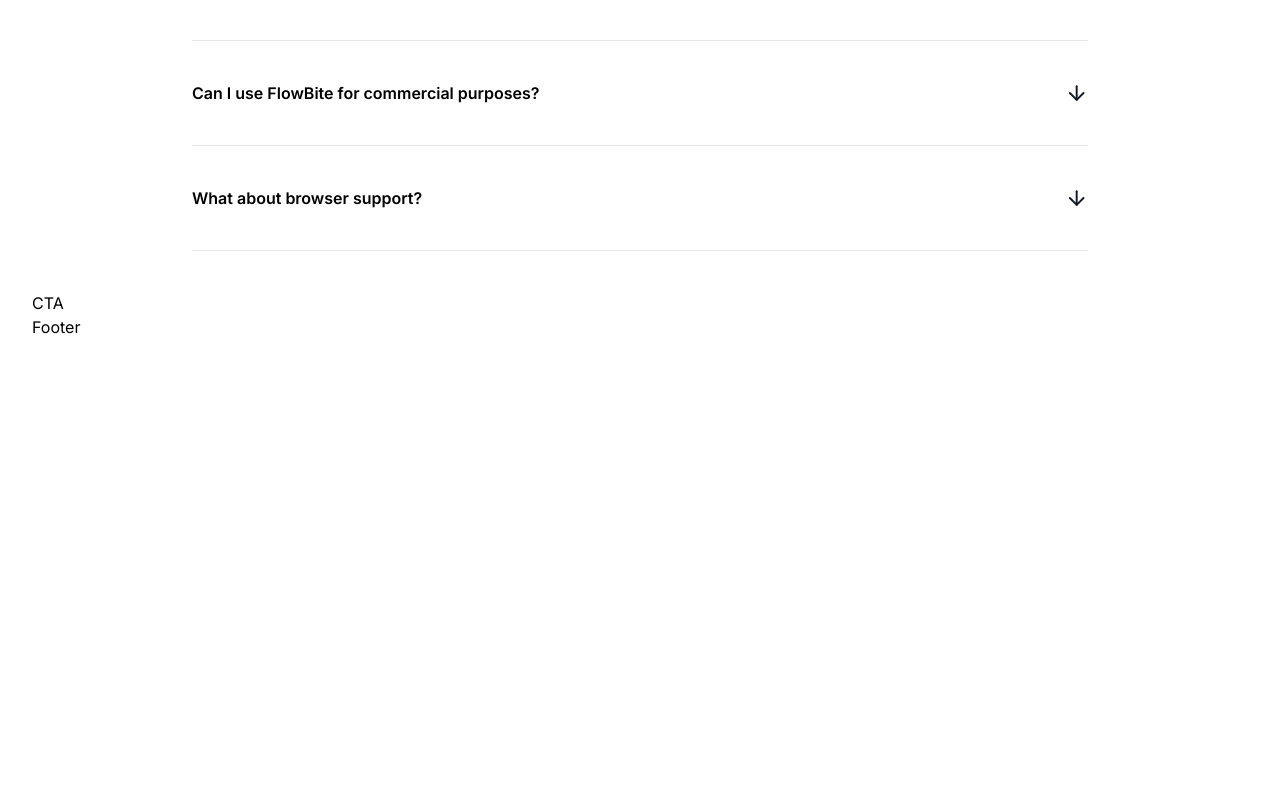
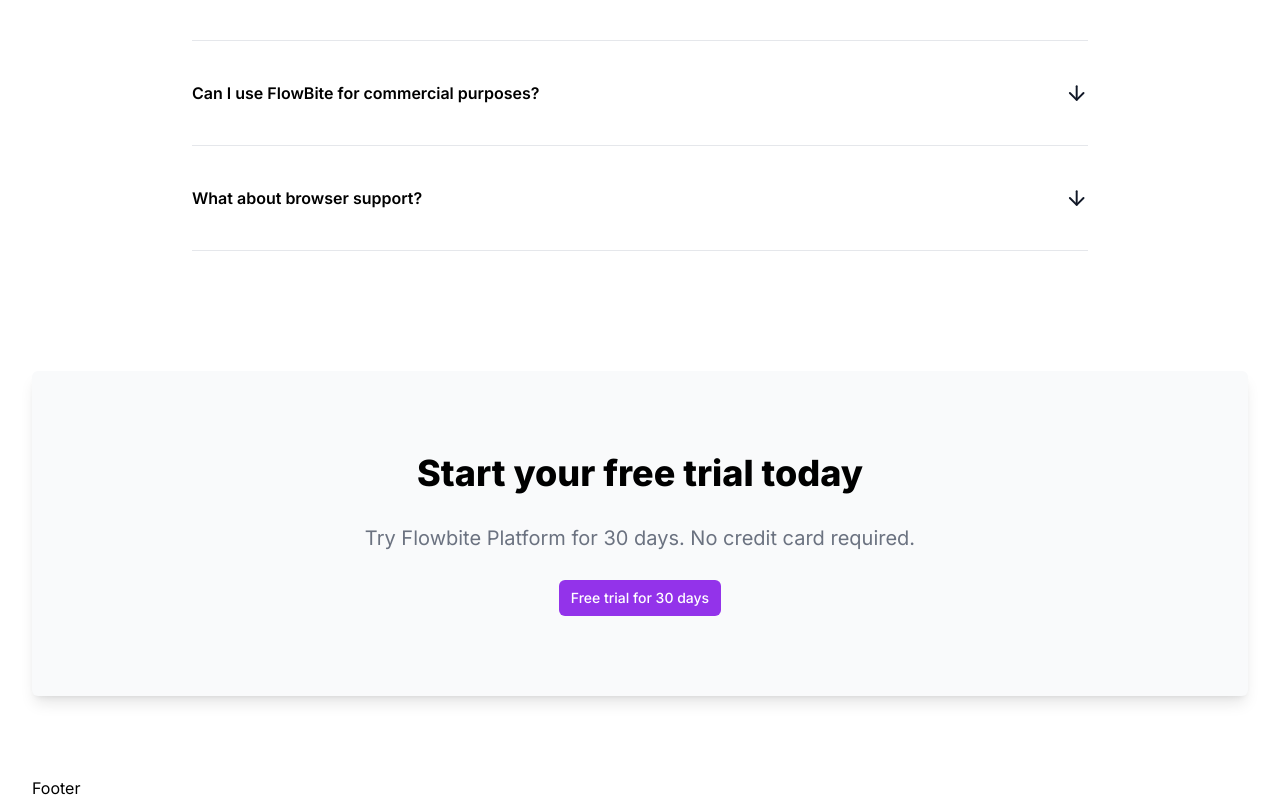
Before and after one commit to vaskrsijep/landwind, a Next.js app: page / in a window 1280 px wide. Shown: the part 3645-4445 px from the top of the page. Before the commit the page ends 3984 px from the top, so only its background shows below. Built offline with nearby package versions, Linux system fonts and the light colour scheme.

Commit message:
CTA component ui end

```diff
--- a/src/components/CTA.tsx
+++ b/src/components/CTA.tsx
@@ -2,7 +2,11 @@
 
 const CTA = () => {
   return (
-    <div>CTA</div>
+    <div className='bg-gray-50 rounded-md text-center py-20 flex items-center justify-center flex-col gap-7 shadow-lg my-20' >
+      <h2 className='leading-tight text-4xl font-extrabold'>Start your free trial today</h2>
+      <p className='font-normal text-gray-500 text-xl'>Try Flowbite Platform for 30 days. No credit card required.</p>
+      <button className='bg-purple-600 text-white text-sm font-medium rounded-md py-2 px-3'>Free trial for 30 days</button>
+    </div>
   )
 }
 
```
